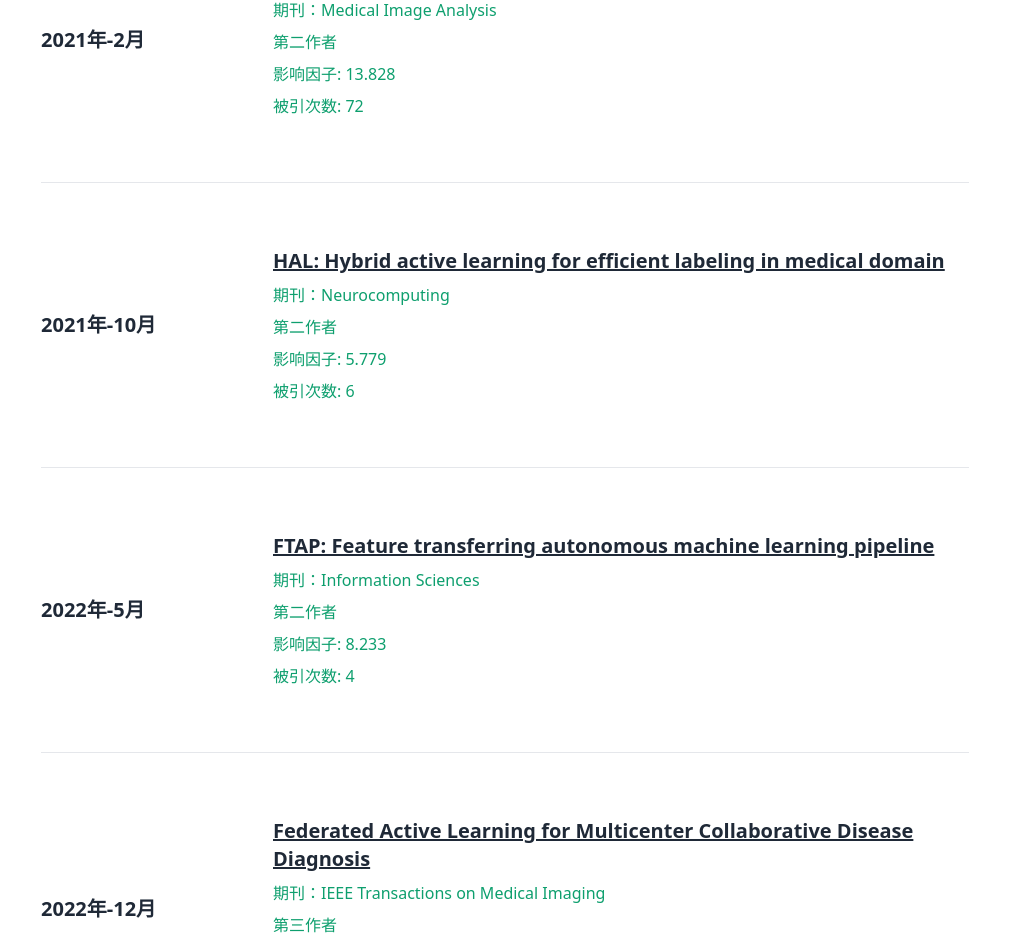
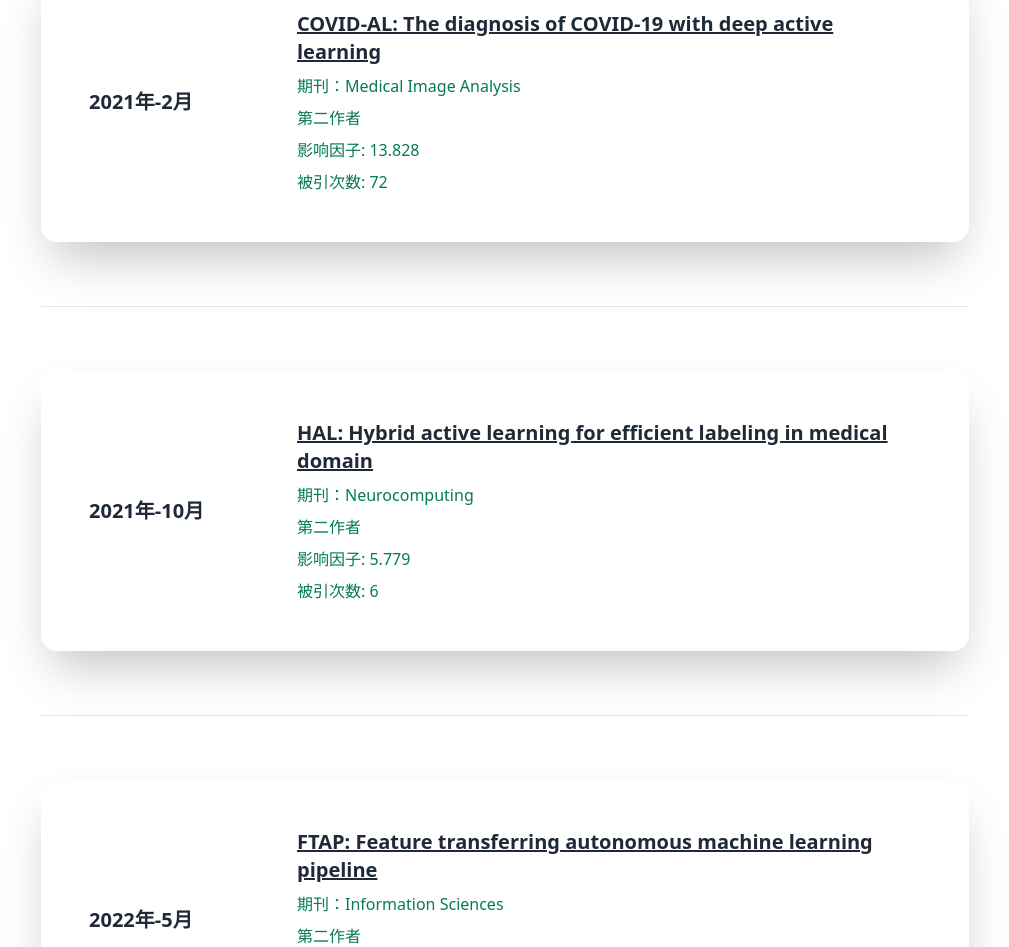
Before and after one commit to light-dawn/light-dawn.github.io, a React (Vite) app: page / in a window 1280 px wide. Shown: the part 370-1317 px from the top of the page, without its empty margins (135-1144 px from the left). Built offline with nearby package versions, Linux system fonts and the light colour scheme; what tw-elements would draw is missing.

Commit message:
Beautify paper list and add video demo.

```diff
--- a/package.json
+++ b/package.json
@@ -11,6 +11,7 @@
     "preview": "vite preview"
   },
   "dependencies": {
+    "@videojs-player/react": "^1.0.0",
     "async-sema": "^3.1.1",
     "autoprefixer": "^10.4.14",
     "daisyui": "^2.51.6",
@@ -20,9 +21,11 @@
     "postcss": "^8.4.23",
     "react": "^18.2.0",
     "react-dom": "^18.2.0",
+    "react-player": "^2.12.0",
     "react-router-dom": "^6.11.2",
     "tailwindcss": "^3.3.2",
-    "tw-elements": "^1.0.0-beta2"
+    "tw-elements": "^1.0.0-beta2",
+    "video.js": "^8.3.0"
   },
   "devDependencies": {
     "@types/node": "^20.2.3",
--- /dev/null
+++ b/src/components/Video.tsx
@@ -0,0 +1,28 @@
+// import React from 'react'
+// import { VideoPlayer } from '@videojs-player/react'
+// import 'video.js/dist/video-js.css'
+
+// export const Video: React.FC = () => {
+//   return (
+//     <VideoPlayer
+//       src="/videos/smart_football_game_demo.mp4"
+//       loop
+//       controls
+//       autoplay
+//     />
+//   )
+// }
+
+
+import React from 'react'
+import ReactPlayer from 'react-player'
+
+// Render a YouTube video player
+export const Video: React.FC = () => {
+    return (
+        <ReactPlayer
+            url="/videos/smart_football_game_demo.mp4"
+            controls
+         />
+    )
+}
--- a/src/pages/ContestPage.tsx
+++ b/src/pages/ContestPage.tsx
@@ -1,5 +1,7 @@
 import { useEffect } from "react";
 import { Carousel, initTE } from "tw-elements";
+
+import { Video } from "../components/Video";
 
 
 export function ContestPage() {
@@ -95,6 +97,12 @@
                     </div>
                 </div>
             </li>
+
+            <li>
+                <div>
+                    <Video></Video>
+                </div>
+            </li>
         </ul>
 
     )
--- a/src/pages/PaperPage.tsx
+++ b/src/pages/PaperPage.tsx
@@ -4,6 +4,7 @@
             <div className="text-6xl font-black">发表的论文（期刊 / 会议）</div>
             <ul className="divide-y">
                 <li className="py-16">
+                    <div className="card card-side bg-base-100 shadow-2xl p-12">
                         <div className="grid grid-cols-4">
                             <div className="self-center">
                                 <p className="text-xl font-bold">2021年-2月</p>
@@ -12,14 +13,16 @@
                                 <a href="https://www.sciencedirect.com/science/article/pii/S1361841520302772">
                                     <p className="text-xl font-bold underline">COVID-AL: The diagnosis of COVID-19 with deep active learning</p>
                                 </a>
-                            <p className="text-green-500">期刊：Medical Image Analysis</p>
-                            <p className="text-green-500">第二作者</p>
-                            <p className="text-green-500">影响因子: 13.828</p>
-                            <p className="text-green-500">被引次数: 72</p>
+                                <p className="text-green-600">期刊：Medical Image Analysis</p>
+                                <p className="text-green-600">第二作者</p>
+                                <p className="text-green-600">影响因子: 13.828</p>
+                                <p className="text-green-600">被引次数: 72</p>
+                            </div>
                         </div>
                     </div>
                 </li>
                 <li className="py-16">
+                    <div className="card card-side bg-base-100 shadow-2xl p-12">
                         <div className="grid grid-cols-4">
                             <div className="self-center">
                                 <p className="text-xl font-bold">2021年-10月</p>
@@ -28,14 +31,16 @@
                                 <a href="https://www.sciencedirect.com/science/article/abs/pii/S0925231221005683">
                                     <p className="text-xl font-bold underline">HAL: Hybrid active learning for efficient labeling in medical domain</p>
                                 </a>
-                            <p className="text-green-500">期刊：Neurocomputing</p>
-                            <p className="text-green-500">第二作者</p>
-                            <p className="text-green-500">影响因子: 5.779</p>
-                            <p className="text-green-500">被引次数: 6</p>
+                                <p className="text-green-600">期刊：Neurocomputing</p>
+                                <p className="text-green-600">第二作者</p>
+                                <p className="text-green-600">影响因子: 5.779</p>
+                                <p className="text-green-600">被引次数: 6</p>
+                            </div>
                         </div>
                     </div>
                 </li>
                 <li className="py-16">
+                    <div className="card card-side bg-base-100 shadow-2xl p-12">
                         <div className="grid grid-cols-4">
                             <div className="self-center">
                                 <p className="text-xl font-bold">2022年-5月</p>
@@ -44,14 +49,16 @@
                                 <a href="https://www.sciencedirect.com/science/article/abs/pii/S0020025522001335">
                                     <p className="text-xl font-bold underline">FTAP: Feature transferring autonomous machine learning pipeline</p>
                                 </a>
-                            <p className="text-green-500">期刊：Information Sciences</p>
-                            <p className="text-green-500">第二作者</p>
-                            <p className="text-green-500">影响因子: 8.233</p>
-                            <p className="text-green-500">被引次数: 4</p>
+                                <p className="text-green-600">期刊：Information Sciences</p>
+                                <p className="text-green-600">第二作者</p>
+                                <p className="text-green-600">影响因子: 8.233</p>
+                                <p className="text-green-600">被引次数: 4</p>
+                            </div>
                         </div>
                     </div>
                 </li>
                 <li className="py-16">
+                    <div className="card card-side bg-base-100 shadow-2xl p-12">
                         <div className="grid grid-cols-4">
                             <div className="flex-auto w-48 self-center">
                                 <p className="text-xl font-bold">2022年-12月</p>
@@ -60,10 +67,11 @@
                                 <a href="https://ieeexplore.ieee.org/abstract/document/9975277">
                                     <p className="text-xl font-bold underline">Federated Active Learning for Multicenter Collaborative Disease Diagnosis</p>
                                 </a>
-                            <p className="text-green-500">期刊：IEEE Transactions on Medical Imaging</p>
-                            <p className="text-green-500">第三作者</p>
-                            <p className="text-green-500">影响因子: 11.037</p>
-                            <p className="text-green-500">发表状态: Early Access</p>
+                                <p className="text-green-600">期刊：IEEE Transactions on Medical Imaging</p>
+                                <p className="text-green-600">第三作者</p>
+                                <p className="text-green-600">影响因子: 11.037</p>
+                                <p className="text-green-600">发表状态: Early Access</p>
+                            </div>
                         </div>
                     </div>
                 </li>
```
Also changed, not shown: 2 other files (tests, documents, lock files or other folders). Lines whose indentation alone changed are shown as unchanged.
